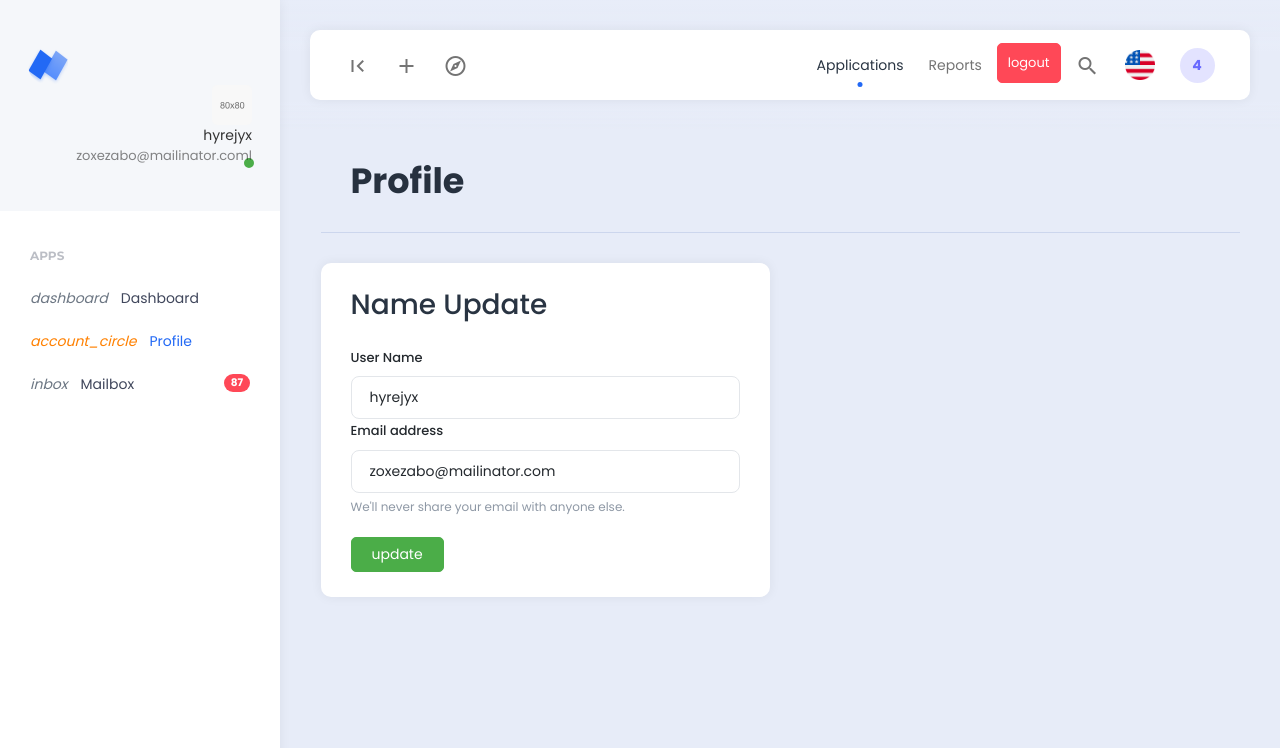
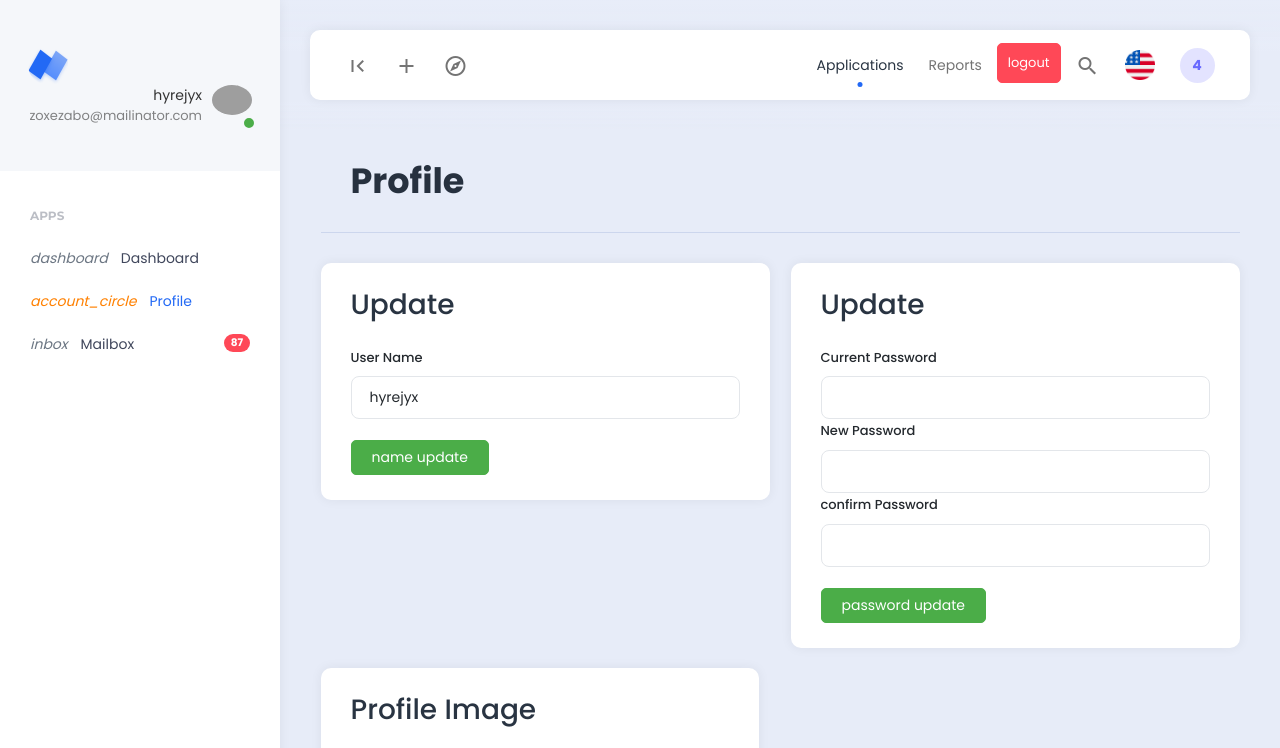
Before and after one commit to sagarkhan04/citi_dashboard_kufa, a PHP site: page /dashboard/profile.php in a window 1280 px wide. Shown: the top 748 px of the page. Run offline with PHP 8.4, Linux system fonts and the light colour scheme; a user stored in the database is signed in; some libraries are stand-ins or nearby versions; grey boxes are pictures that could not be loaded.

Commit message:
profile image

```diff
--- a/dashboard/extends/header.php
+++ b/dashboard/extends/header.php
@@ -56,13 +56,14 @@ if(!isset($_SESSION['admin_id'])){
                 <a href="index.html" class="logo-icon"><span class="logo-text">Neptune</span></a>
                 <div class="sidebar-user-switcher user-activity-online">
                     <a href="#">
-                        <img src="../assets/images/avatars/avatar.png">
+                        <img src="../images/profile-image/<?= $_SESSION['admin_image'] ?>" style="border-radius: 50%;">
                         <span class="activity-indicator"></span>
 
                         <!--========================= dashboard profile name & email ==========================-->
-                        <span class="user-info-text"><?= $_SESSION['admin_name'] ?><br><span
-                                class="user-state-info"><?= $_SESSION['admin_email']?>l</span></span>
+                        <span class="user-info-text"><?= $_SESSION['admin_name'] ?><br>
+                            <span class="user-state-info"><?= $_SESSION['admin_email']?></span></span>
                         <!--========================= dashboard profile name & email ==========================-->
+
 
                     </a>
                 </div>
@@ -81,7 +82,7 @@ if(!isset($_SESSION['admin_id'])){
                         <a href="profile.php" class="active"><i class="material-icons-two-tone">
                                 account_circle</i>Profile</a>
                     </li>
-                    <li>
+                    <li class="<?= (basename($_SERVER['PHP_SELF']) == 'mailbox.php') ? 'active-page': '' ?>">
                         <a href="#"><i class="material-icons-two-tone">inbox</i>Mailbox<span
                                 class="badge rounded-pill badge-danger float-end">87</span></a>
                     </li>
--- a/dashboard/profile.php
+++ b/dashboard/profile.php
@@ -16,7 +16,7 @@ include("./extends/header.php");
                 <div class="col-6">
                     <div class="card">
                         <div class="card-header">
-                            <h2>Name Update</h2>
+                            <h2>Update</h2>
                         </div>
                         <div class="card-body">
                             <form action="profile_update.php" method="POST">
@@ -44,19 +44,108 @@ include("./extends/header.php");
                                 <?php endif; unset($_SESSION['name_update_success']); ?>
                                 <!--=================== input ghor faka rakle error sms dekhabe end ===================================-->
 
-                                <label for="exampleInputEmail1" class="form-label">Email address</label>
+
+                                <!-- <label for="exampleInputEmail1" class="form-label mt-4">Email address</label>
                                 <input type="email" class="form-control" id="exampleInputEmail1"
-                                    aria-describedby="emailHelp" value="<?= $_SESSION['admin_email']?>">
-                                <div id="emailHelp" class="form-text">We'll never share your email with anyone else.
-                                </div>
+                                    aria-describedby="emailHelp" value="">
+                                <div id="emailHelp" class="form-text">
+                                </div> -->
 
-                                <button class="btn btn-success mt-4" name="name_update">update</button>
+                                <button class="btn btn-success mt-4" name="name_update">name update</button>
                             </form>
                         </div>
                     </div>
                 </div>
+
+
+                <div class="col-6">
+                    <!--========================= success sms  ==========================-->
+                    <?php if(isset($_SESSION['password_success'])) : ?>
+                    <div class="alert alert-custom" role="alert">
+                        <div class="custom-alert-icon icon-success"><i class="material-icons-outline">done</i></div>
+                        <div class="alert-content">
+                            <span class="alert-title">Congratulation,</span>
+                            <span class="alert-text"><?= ($_SESSION['password_success']); ?></span>
+                        </div>
+
+                    </div>
+                    <?php endif; unset($_SESSION['password_success']); ?>
+                    <!--========================= success sms end  ==========================-->
+
+                    <!--========================= error sms  ==========================-->
+                    <?php if(isset($_SESSION['password_error'])) : ?>
+                    <div class="alert alert-custom" role="alert">
+                        <div class="custom-alert-icon icon-danger"><i class="material-icons-outline">close</i></div>
+                        <div class="alert-content">
+                            <span class="alert-title">OOPS,</span>
+                            <span class="alert-text"><?= ($_SESSION['password_error']); ?></span>
+                        </div>
+
+                    </div>
+                    <?php endif; unset($_SESSION['password_error']); ?>
+                    <!--========================= error sms end  ==========================-->
+
+                    <div class="card">
+                        <div class="card-header">
+                            <h2>Update</h2>
+                        </div>
+                        <div class="card-body">
+                            <form action="profile_update.php" method="POST">
+
+                                <!--=================== input Current Password ===================================-->
+                                <label for="exampleInputEmail1" class="form-label">Current Password</label>
+                                <input type="password" class="form-control" id="exampleInputEmail1"
+                                    aria-describedby="emailHelp" name="current_password">
+                                <!--=================== input Current Password end  ===================================-->
+
+                                <!--=================== input New Password  ===================================-->
+                                <label for="exampleInputEmail1" class="form-label">New Password</label>
+                                <input type="password" class="form-control" id="exampleInputEmail1"
+                                    aria-describedby="emailHelp" name="new_password">
+                                <!--=================== input New Password end ===================================-->
+
+                                <!--=================== input confirm Password ===================================-->
+                                <label for="exampleInputEmail1" class="form-label">confirm Password</label>
+                                <input type="password" class="form-control" id="exampleInputEmail1"
+                                    aria-describedby="emailHelp" name="confirm_password">
+
+                                <!--=================== input confirm Password ===================================-->
+                                <button class="btn btn-success mt-4" name="password_update">password update</button>
+                            </form>
+                        </div>
+                    </div>
+                </div>
+
+
+                <div class="row">
+                    <div class="col-6">
+
+                        <div class="card">
+                            <div class="card-header">
+                                <h2>Profile Image</h2>
+                            </div>
+                            <div class="card-body">
+                                <form action="profile_update.php" method="POST" enctype="multipart/form-data">
+
+                                    <!--=================== input Current Password ===================================-->
+                                    <img src="../images/profile-image/<?= $_SESSION['admin_image'] ?>" alt=""
+                                        style="border-radius: 50%;"><br>
+                                    <label for="exampleInputEmail1" class="form-label">image</label>
+                                    <input type="file" class="form-control" id="exampleInputEmail1"
+                                        aria-describedby="emailHelp" name="image">
+                                    <!--=================== input Current Password end  ===================================-->
+
+
+                                    <!--=================== input confirm Password ===================================-->
+                                    <button class="btn btn-success mt-4" name="image_update">password update</button>
+                                </form>
+                            </div>
+                        </div>
+                    </div>
+
+                </div>
+
             </div>
-
         </div>
     </div>
 </div>
--- a/login.php
+++ b/login.php
@@ -19,7 +19,7 @@ session_start();
     <!-- The above 6 meta tags *must* come first in the head; any other head content must come *after* these tags -->
 
     <!-- Title -->
-    <title>Neptune - Responsive Admin Dashboard Template</title>
+    <title>Login | Dashboard</title>
 
     <!-- Styles -->
     <link rel="preconnect" href="https://fonts.gstatic.com">
--- a/login_post.php
+++ b/login_post.php
@@ -23,6 +23,7 @@ if(mysqli_fetch_assoc($select_connect)['validity'] == 1){
    $_SESSION['admin_id'] = $user['id'];
    $_SESSION['admin_name'] = $user['name'];
    $_SESSION['admin_email'] = $user['email'];
+   $_SESSION['admin_image'] = $user['image'];
 
 
    $_SESSION['login_success'] = "WELCOME, Login sucrssfuly complate";
--- a/success.php
+++ b/success.php
@@ -4,7 +4,7 @@
 <head>
     <meta charset="utf-8">
     <meta name="viewport" content="width=device-width, initial-scale=1">
-    <title>Success</title>
+    <title>Success | Dashboard</title>
 
     <link rel="stylesheet" href="./assets/css/lib/bootstrap.min.css">
     <link rel="stylesheet" href="./assets/css/auth.css">
```
Also changed, not shown: dashboard/home.php (+0 -21 lines), dashboard/profile_update.php (+70 -0 lines), registration.php (+6 -2 lines), registration_post_output.php (+0 -36 lines), images/profile-image/default-img.jpg (added), images/profile-image/default-img.jpg57-bifityz-2023-Sep-Sun.png (added), images/profile-image/default-img.jpg58-kodyfyqege-2023-Sep-Sun.png (added), 1 other file.
